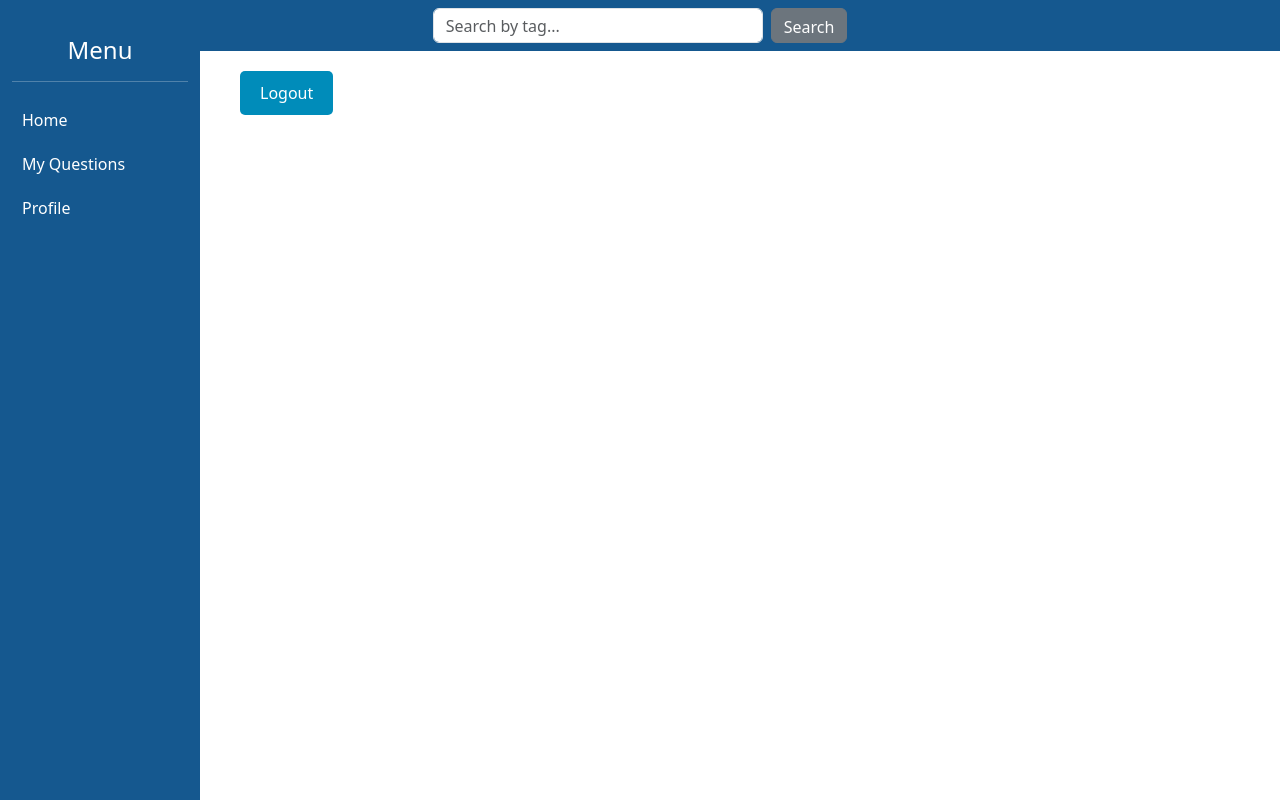
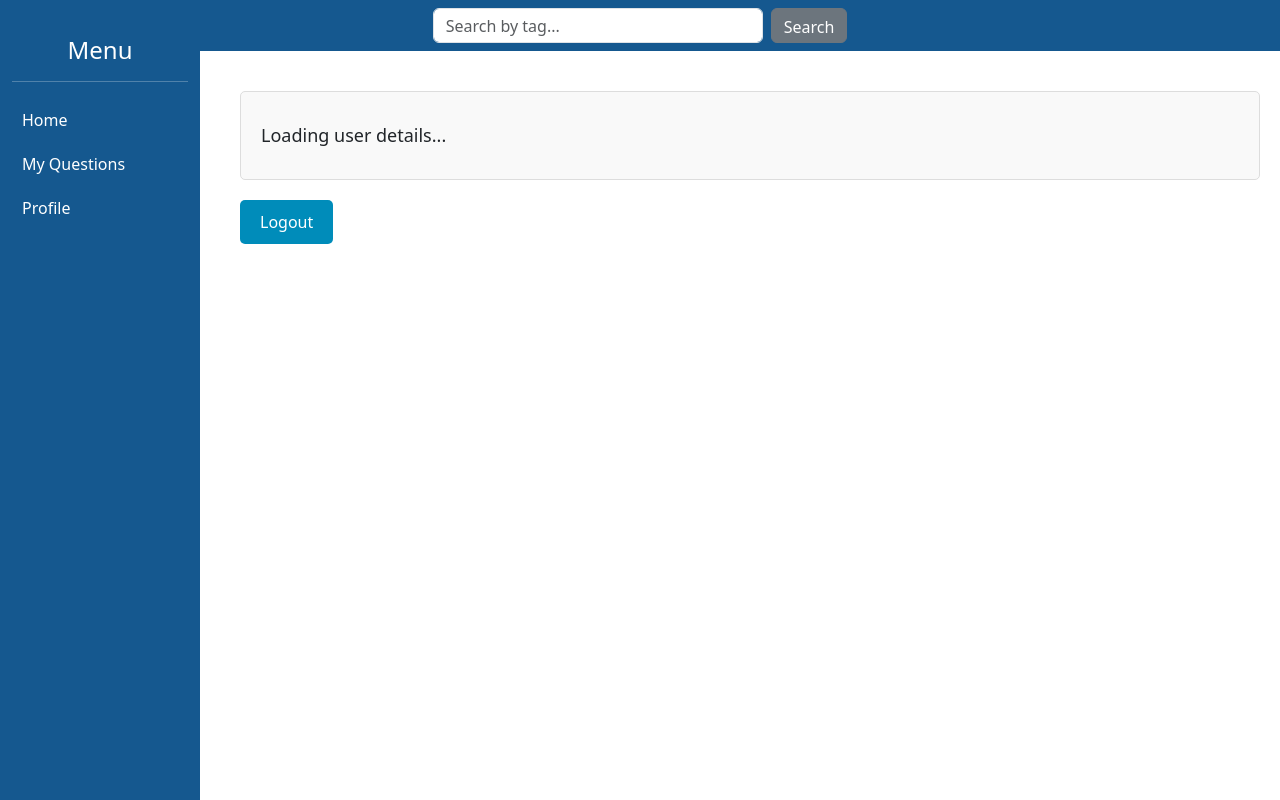
Before and after one commit to chamath-nim/w1836094_server_side_cw, a CodeIgniter app: the page made by application/views/profile.php in a window 1280 px wide. Run offline with CodeIgniter, Linux system fonts and the light colour scheme; data that the repository does not hold is empty; some libraries are stand-ins or nearby versions.

Commit message:
add profile information

```diff
--- a/application/views/profile.php
+++ b/application/views/profile.php
@@ -5,7 +5,7 @@
 <head>
     <meta charset="UTF-8">
     <meta name="viewport" content="width=device-width, initial-scale=1.0">
-    <title>profile Page</title>
+    <title>Profile Page</title>
     <style>
     .logout-button {
         background-color: #008CBA;
@@ -18,6 +18,7 @@
         font-size: 16px;
         border-radius: 5px;
         cursor: pointer;
+        margin-top: 20px;
     }
 
     .logout-button:hover {
@@ -28,17 +29,73 @@
         margin-left: 220px;
         padding: 20px;
     }
+
+    .user-details {
+        margin-top: 20px;
+        padding: 20px;
+        background-color: #f9f9f9;
+        border: 1px solid #ddd;
+        border-radius: 5px;
+    }
+
+    .user-details p {
+        font-size: 18px;
+        margin: 10px 0;
+    }
+
+    .user-details strong {
+        color: #333;
+    }
     </style>
 </head>
 
 <body>
     <div class="main-content">
+
+        <div class="user-details" id="userDetails">
+            <p>Loading user details...</p>
+        </div>
         <button class="logout-button" id="logoutButton">Logout</button>
     </div>
     <script src="https://cdnjs.cloudflare.com/ajax/libs/jquery/3.6.0/jquery.min.js"></script>
     <script src="https://cdnjs.cloudflare.com/ajax/libs/underscore.js/1.13.1/underscore-min.js"></script>
     <script src="https://cdnjs.cloudflare.com/ajax/libs/backbone.js/1.4.0/backbone-min.js"></script>
     <script>
+    // Define a Backbone model for the user
+    var UserModel = Backbone.Model.extend({
+        url: 'AuthController/get_userdata'
+    });
+
+    // Define a Backbone view for displaying user details
+    var UserView = Backbone.View.extend({
+        el: '#userDetails',
+
+        initialize: function() {
+            this.model.fetch({
+                success: this.render.bind(this),
+                error: function(model, response) {
+                    console.error('Failed to fetch user details:', response);
+                }
+            });
+        },
+
+        render: function() {
+            var user = this.model.toJSON();
+            var html = `
+                    <p><strong>Username:</strong> ${user.username}</p>
+                    <p><strong>Email:</strong> ${user.email}</p>
+                    <p><strong>Joined Date:</strong> ${user.created_at}</p>
+                `;
+            this.$el.html(html);
+        }
+    });
+
+    // Instantiate the user model and view
+    var user = new UserModel();
+    var userView = new UserView({
+        model: user
+    });
+
     // Define a Backbone view for the logout button
     var LogoutButtonView = Backbone.View.extend({
         el: '#logoutButton',
```
Also changed, not shown: application/controllers/AuthController.php (+9 -2 lines), application/models/UserModel.php (+10 -0 lines).
